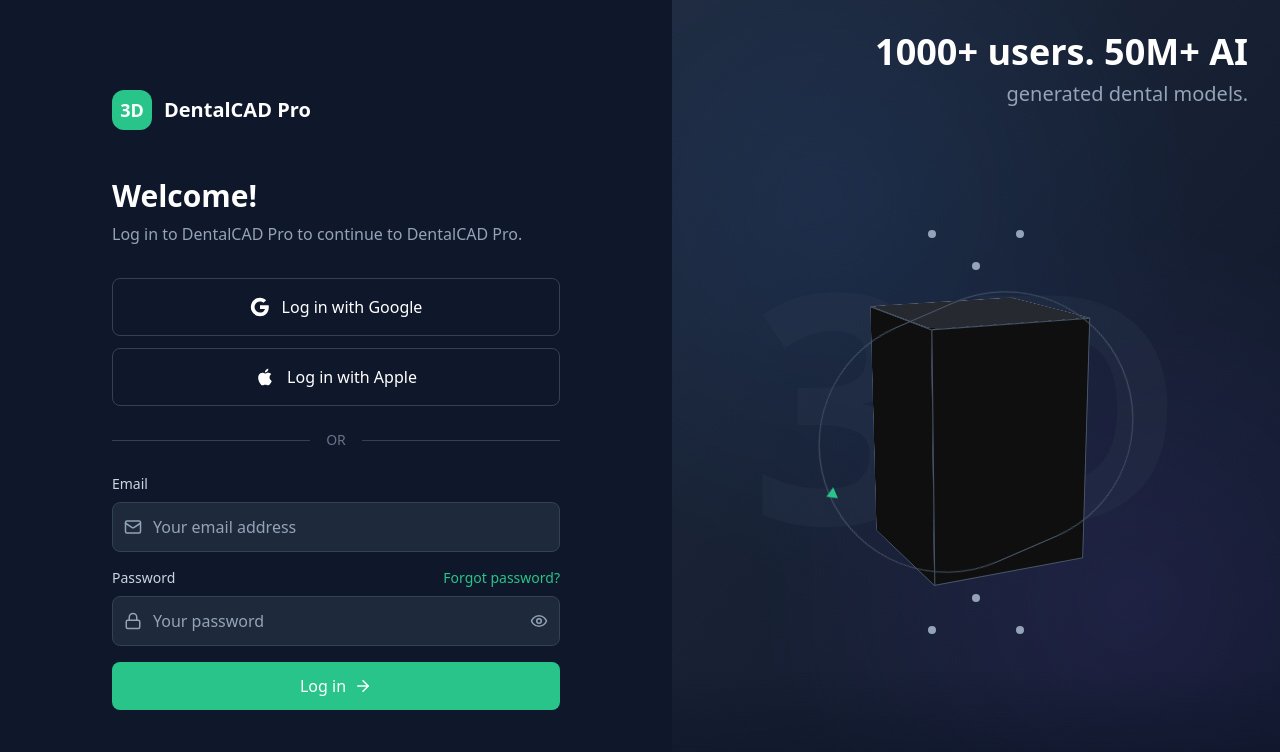
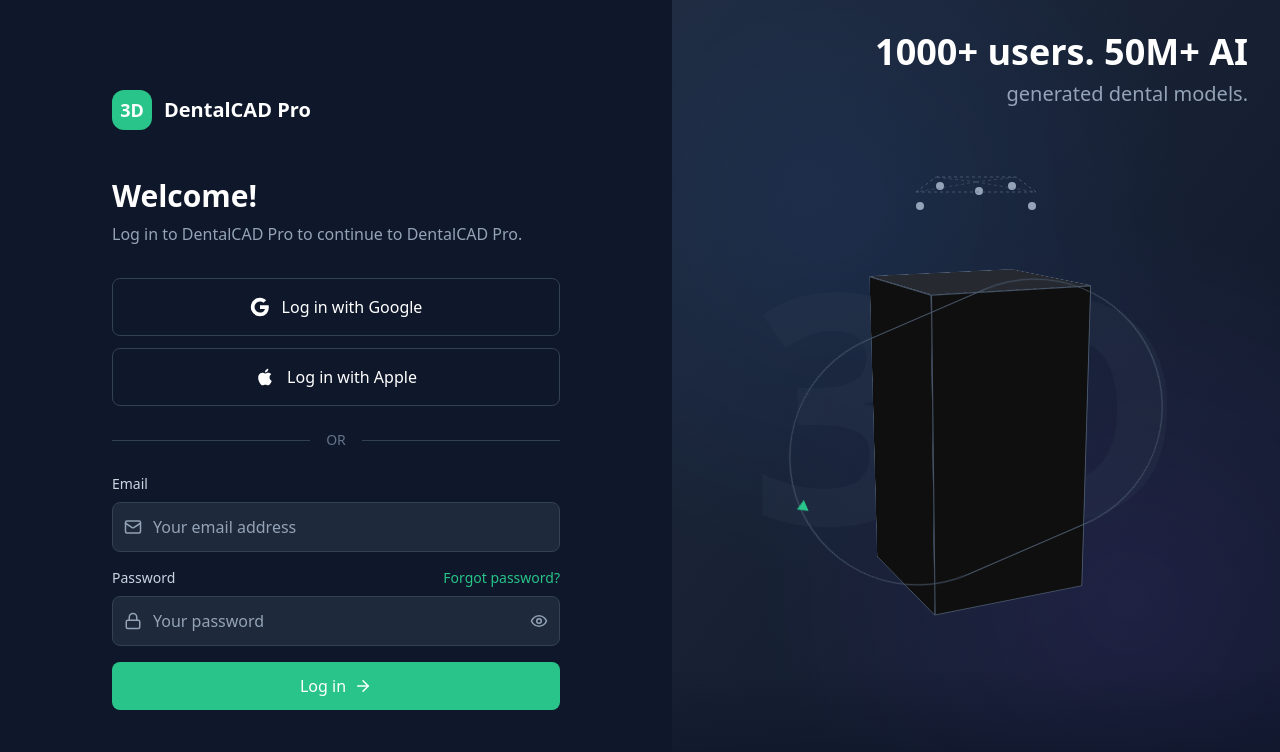
Before and after one commit to TechmaveDesign/cad-software, a React (Vite) app: page / in a window 1280 px wide. Shown: the top 752 px of the page. Built offline with nearby package versions, Linux system fonts and the light colour scheme.

Commit message:
Update Cube with Rounded Corners and Dashed Lines

```diff
--- a/src/components/LoginPage.tsx
+++ b/src/components/LoginPage.tsx
@@ -655,7 +655,7 @@
         {/* 3D Model Container */}
         <div className="relative mt-16">
           {/* 3D Cube Model */}
-          <div className="relative w-64 h-[500px]">
+          <div className="relative w-64 h-[600px]">
             {/* 3D Cube with CSS Transform */}
             <div className="relative w-full h-full" style={{
               perspective: '1000px',
@@ -674,13 +674,13 @@
                   className="absolute border border-slate-600"
                   style={{
                     width: '160px',
-                    height: '240px',
+                    height: '300px',
                     backgroundColor: '#0f0f0f',
                     transform: 'translateZ(80px)',
                     left: '50%',
                     top: '50%',
                     marginLeft: '-80px',
-                    marginTop: '-120px'
+                    marginTop: '-150px'
                   }}
                 ></div>
 
@@ -689,13 +689,13 @@
                   className="absolute border border-slate-600"
                   style={{
                     width: '160px',
-                    height: '240px',
+                    height: '300px',
                     backgroundColor: '#0f0f0f',
                     transform: 'translateZ(-80px) rotateY(180deg)',
                     left: '50%',
                     top: '50%',
                     marginLeft: '-80px',
-                    marginTop: '-120px'
+                    marginTop: '-150px'
                   }}
                 ></div>
 
@@ -704,13 +704,13 @@
                   className="absolute border border-slate-600"
                   style={{
                     width: '160px',
-                    height: '240px',
+                    height: '300px',
                     backgroundColor: '#0f0f0f',
                     transform: 'rotateY(90deg) translateZ(80px)',
                     left: '50%',
                     top: '50%',
                     marginLeft: '-80px',
-                    marginTop: '-120px'
+                    marginTop: '-150px'
                   }}
                 ></div>
 
@@ -719,13 +719,13 @@
                   className="absolute border border-slate-600"
                   style={{
                     width: '160px',
-                    height: '240px',
+                    height: '300px',
                     backgroundColor: '#0f0f0f',
                     transform: 'rotateY(-90deg) translateZ(80px)',
                     left: '50%',
                     top: '50%',
                     marginLeft: '-80px',
-                    marginTop: '-120px'
+                    marginTop: '-150px'
                   }}
                 ></div>
 
@@ -736,8 +736,8 @@
                     width: '160px',
                     height: '160px',
                     backgroundColor: '#262a30',
-                    borderRadius: '12px',
-                    transform: 'rotateX(90deg) translateZ(120px)',
+                    borderRadius: '8px',
+                    transform: 'rotateX(90deg) translateZ(150px)',
                     left: '50%',
                     top: '50%',
                     marginLeft: '-80px',
@@ -752,7 +752,7 @@
                     width: '160px',
                     height: '160px',
                     backgroundColor: '#0f0f0f',
-                    transform: 'rotateX(-90deg) translateZ(120px)',
+                    transform: 'rotateX(-90deg) translateZ(150px)',
                     left: '50%',
                     top: '50%',
                     marginLeft: '-80px',
@@ -762,18 +762,44 @@
               </div>
             </div>
 
-            {/* Corner Dots */}
-            <div className="absolute top-12 left-20 w-2 h-2 bg-slate-400 rounded-full"></div>
-            <div className="absolute top-12 right-20 w-2 h-2 bg-slate-400 rounded-full"></div>
-            <div className="absolute bottom-12 left-20 w-2 h-2 bg-slate-400 rounded-full"></div>
-            <div className="absolute bottom-12 right-20 w-2 h-2 bg-slate-400 rounded-full"></div>
-            <div className="absolute top-20 left-1/2 transform -translate-x-1/2 w-2 h-2 bg-slate-400 rounded-full"></div>
-            <div className="absolute bottom-20 left-1/2 transform -translate-x-1/2 w-2 h-2 bg-slate-400 rounded-full"></div>
+            {/* Top Layer Corner Dots with Dashed Lines */}
+            <div className="absolute" style={{ top: '80px', left: '50%', transform: 'translateX(-50%)' }}>
+              {/* Top layer dots positioned around the cube top */}
+              <div className="relative">
+                {/* Front left dot */}
+                <div className="absolute w-2 h-2 bg-slate-400 rounded-full" style={{ left: '-60px', top: '-10px' }}></div>
+                {/* Front right dot */}
+                <div className="absolute w-2 h-2 bg-slate-400 rounded-full" style={{ right: '-60px', top: '-10px' }}></div>
+                {/* Back left dot */}
+                <div className="absolute w-2 h-2 bg-slate-400 rounded-full" style={{ left: '-40px', top: '-30px' }}></div>
+                {/* Back right dot */}
+                <div className="absolute w-2 h-2 bg-slate-400 rounded-full" style={{ right: '-40px', top: '-30px' }}></div>
+                {/* Top center dot */}
+                <div className="absolute w-2 h-2 bg-slate-400 rounded-full" style={{ left: '-1px', top: '-25px' }}></div>
+
+                {/* Dashed lines connecting the dots around top layer */}
+                <svg className="absolute" style={{ left: '-70px', top: '-40px', width: '140px', height: '60px' }}>
+                  {/* Front edge dashed line */}
+                  <line x1="10" y1="20" x2="130" y2="20" stroke="#64748b" strokeWidth="1" strokeDasharray="3,3" opacity="0.6"/>
+                  {/* Left edge dashed line */}
+                  <line x1="10" y1="20" x2="30" y2="5" stroke="#64748b" strokeWidth="1" strokeDasharray="3,3" opacity="0.6"/>
+                  {/* Right edge dashed line */}
+                  <line x1="130" y1="20" x2="110" y2="5" stroke="#64748b" strokeWidth="1" strokeDasharray="3,3" opacity="0.6"/>
+                  {/* Back edge dashed line */}
+                  <line x1="30" y1="5" x2="110" y2="5" stroke="#64748b" strokeWidth="1" strokeDasharray="3,3" opacity="0.6"/>
+                  {/* Center connecting lines */}
+                  <line x1="70" y1="10" x2="30" y2="5" stroke="#64748b" strokeWidth="1" strokeDasharray="3,3" opacity="0.4"/>
+                  <line x1="70" y1="10" x2="110" y2="5" stroke="#64748b" strokeWidth="1" strokeDasharray="3,3" opacity="0.4"/>
+                  <line x1="70" y1="10" x2="10" y2="20" stroke="#64748b" strokeWidth="1" strokeDasharray="3,3" opacity="0.4"/>
+                  <line x1="70" y1="10" x2="130" y2="20" stroke="#64748b" strokeWidth="1" strokeDasharray="3,3" opacity="0.4"/>
+                </svg>
+              </div>
+            </div>
 
             {/* Orbital Circle with Arrow */}
             <div className="absolute inset-0 flex items-center justify-center">
               <div
-                className="w-80 h-80 border border-slate-600 rounded-full relative"
+                className="w-96 h-96 border border-slate-600 rounded-full relative"
                 style={{
                   animation: 'rotate 8s linear infinite',
                   transform: 'rotateX(75deg)'
```
